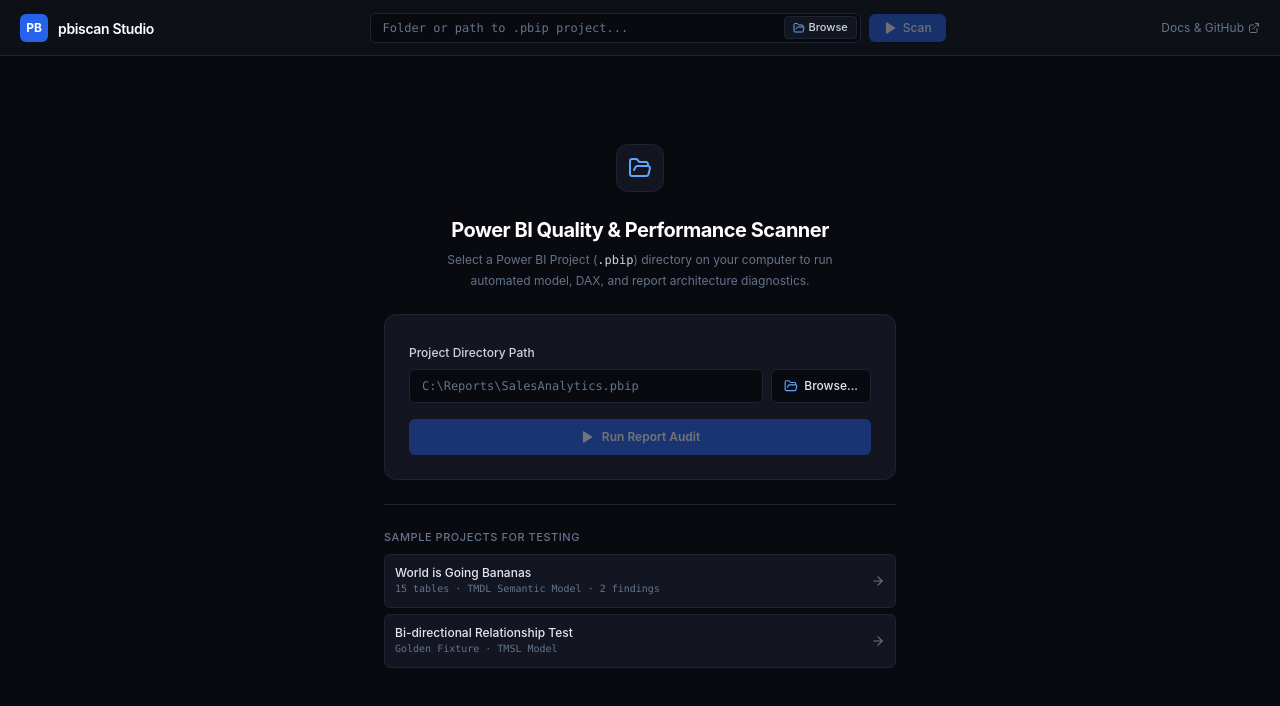
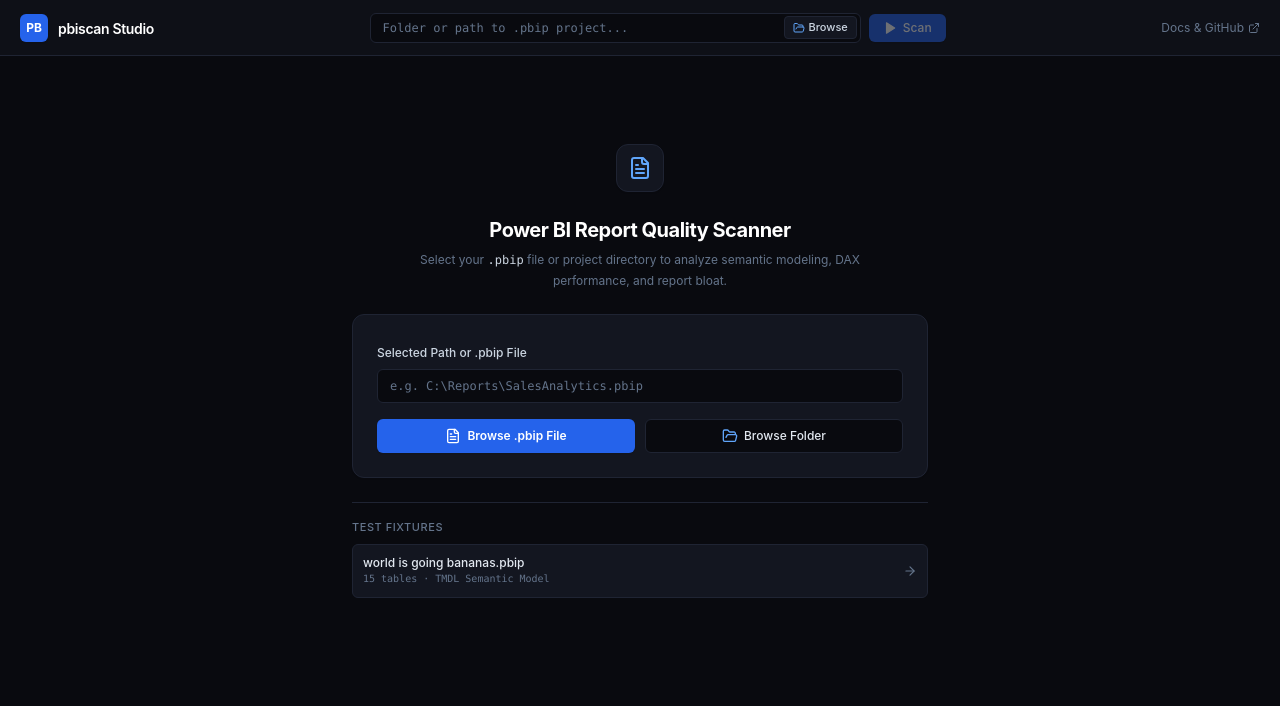
Before and after one commit to KULLOLLITARUN/Power-BI-Report-Quality-Performance-Scanner, a React app in the folder studio-ui/: page / in a window 1280 px wide. Shown: the top 706 px of the page. Built offline with nearby package versions, Linux system fonts and the light colour scheme; the HTML template or start-up script is replaced by a standard one.

Commit message:
feat(studio): Add dedicated Browse .pbip File button with Windows file filter

```diff
--- a/studio-ui/src/App.tsx
+++ b/studio-ui/src/App.tsx
@@ -20,11 +20,11 @@
   ArrowRight,
   ShieldCheck,
   Zap,
-  HardDrive
+  HardDrive,
+  FileText
 } from 'lucide-react';
 
 export const App: React.FC = () => {
-  // Initial state is null — no auto-loaded summary!
   const [scanResult, setScanResult] = useState<ScanResult | null>(null);
   const [currentPath, setCurrentPath] = useState<string>('');
   const [loading, setLoading] = useState(false);
@@ -65,10 +65,14 @@
     }
   };
 
-  // Native Windows Folder Picker
-  const handleNativeBrowse = async () => {
+  // Native Windows File / Folder Picker
+  const handleNativeBrowse = async (mode: 'file' | 'folder' = 'file') => {
     try {
-      const res = await fetch('/api/native-dialog', { method: 'POST' });
+      const res = await fetch('/api/native-dialog', {
+        method: 'POST',
+        headers: { 'Content-Type': 'application/json' },
+        body: JSON.stringify({ mode }),
+      });
       if (res.ok) {
         const data = await res.json();
         if (!data.canceled && data.path) {
@@ -81,7 +85,7 @@
     }
   };
 
-  // Only auto-scan if explicit ?path= was passed in the URL
+  // Only auto-scan if explicit ?path= was passed in URL
   useEffect(() => {
     const urlParams = new URLSearchParams(window.location.search);
     const pathParam = urlParams.get('path');
@@ -123,7 +127,7 @@
         onPathChange={setCurrentPath}
         loading={loading}
         onRunScan={(p) => scanPath(p)}
-        onNativeBrowse={handleNativeBrowse}
+        onNativeBrowse={() => handleNativeBrowse('file')}
         onResetToHome={() => {
           setScanResult(null);
           setCurrentPath('');
@@ -133,7 +137,7 @@
 
       {/* Main Layout */}
       <div className="flex-1 flex overflow-hidden">
-        {/* Left Sidebar (Only visible when a project is loaded) */}
+        {/* Left Sidebar (Visible when report is loaded) */}
         {scanResult && (
           <Sidebar
             activeTab={activeTab}
@@ -149,7 +153,7 @@
           />
         )}
 
-        {/* Center Canvas */}
+        {/* Main Content Area */}
         <main className="flex-1 overflow-y-auto p-6 bg-studio-bg">
           {error && (
             <div className="max-w-4xl mx-auto mb-6 p-4 rounded-lg bg-red-500/10 border border-red-500/30 text-red-300 text-xs flex items-center justify-between">
@@ -158,10 +162,10 @@
                 <span><strong>Scan Error:</strong> {error}</span>
               </div>
               <button
-                onClick={handleNativeBrowse}
+                onClick={() => handleNativeBrowse('file')}
                 className="underline hover:text-white font-medium ml-4 text-xs"
               >
-                Browse Another Folder
+                Browse .pbip File
               </button>
             </div>
           )}
@@ -169,13 +173,13 @@
           {loading ? (
             <div className="h-full flex flex-col items-center justify-center py-28 text-studio-subtle gap-3">
               <RefreshCw className="w-7 h-7 animate-spin text-blue-500" />
-              <div className="text-sm font-semibold text-white">Running Static Quality &amp; Performance Audit...</div>
-              <div className="text-xs text-studio-subtle font-mono">Checking 11 semantic model, DAX, and canvas rules</div>
+              <div className="text-sm font-semibold text-white">Analyzing Power BI Artifacts...</div>
+              <div className="text-xs text-studio-subtle font-mono">Running 11 static model, DAX, and visual checks</div>
             </div>
           ) : scanResult ? (
-            /* Active Project Audit View */
+            /* Active Project Audit Dashboard */
             <div className="max-w-6xl mx-auto space-y-5">
-              {/* Tab 1: Audit Overview */}
+              {/* Tab 1: Dashboard Overview */}
               {activeTab === 'dashboard' && (
                 <div className="space-y-5">
                   <HealthScorecard
@@ -223,7 +227,7 @@
                 </div>
               )}
 
-              {/* Tab 2: Model Map */}
+              {/* Tab 2: Model Architecture */}
               {activeTab === 'model-map' && (
                 <div className="h-[calc(100vh-8.5rem)]">
                   <ModelMap
@@ -233,7 +237,7 @@
                 </div>
               )}
 
-              {/* Tab 3: DAX Explorer */}
+              {/* Tab 3: DAX Measures */}
               {activeTab === 'dax-explorer' && (
                 <div>
                   <DaxExplorer
@@ -244,7 +248,7 @@
                 </div>
               )}
 
-              {/* Tab 4: Report Pages */}
+              {/* Tab 4: Visual Pages */}
               {activeTab === 'pages' && (
                 <div>
                   <PagesViewer
@@ -255,26 +259,25 @@
               )}
             </div>
           ) : (
-            /* Clean Landing / File Selection State (Human Developer UI) */
-            <div className="max-w-2xl mx-auto py-16 text-center space-y-6">
+            /* Clean Landing Screen (Human-Crafted Tool) */
+            <div className="max-w-xl mx-auto py-16 text-center space-y-6">
               <div className="w-12 h-12 rounded-xl bg-studio-card border border-studio-border flex items-center justify-center text-blue-400 mx-auto shadow-sm">
-                <FolderOpen className="w-6 h-6" />
+                <FileText className="w-6 h-6" />
               </div>
 
               <div>
                 <h2 className="text-xl font-bold text-white tracking-tight">
-                  Power BI Quality &amp; Performance Scanner
+                  Power BI Report Quality Scanner
                 </h2>
                 <p className="text-xs text-studio-subtle mt-1.5 max-w-md mx-auto leading-relaxed">
-                  Select a Power BI Project (<span className="font-mono text-slate-300">.pbip</span>) directory on your computer to run automated model, DAX, and report architecture diagnostics.
+                  Select your <span className="font-mono text-slate-300">.pbip</span> file or project directory to analyze semantic modeling, DAX performance, and report bloat.
                 </p>
               </div>
 
-              {/* Action Box */}
-              <div className="p-6 rounded-xl bg-studio-card border border-studio-border text-left space-y-4 max-w-lg mx-auto shadow-sm">
+              {/* Action Box with .pbip file browse button */}
+              <div className="p-6 rounded-xl bg-studio-card border border-studio-border text-left space-y-4 shadow-sm">
                 <div className="space-y-1.5">
-                  <label className="text-xs font-medium text-slate-300">Project Directory Path</label>
-                  <div className="flex gap-2">
+                  <label className="text-xs font-medium text-slate-300">Selected Path or .pbip File</label>
                   <input
                     type="text"
                     value={currentPath}
@@ -282,33 +285,46 @@
                     onKeyDown={(e) => {
                       if (e.key === 'Enter') scanPath(currentPath);
                     }}
-                      placeholder="C:\Reports\SalesAnalytics.pbip"
-                      className="flex-1 px-3 py-2 bg-studio-bg border border-studio-border rounded-md text-xs text-studio-text placeholder-studio-subtle font-mono focus:outline-none focus:border-blue-500"
+                    placeholder="e.g. C:\Reports\SalesAnalytics.pbip"
+                    className="w-full px-3 py-2 bg-studio-bg border border-studio-border rounded-md text-xs text-studio-text placeholder-studio-subtle font-mono focus:outline-none focus:border-blue-500"
                   />
-                    <button
-                      onClick={handleNativeBrowse}
-                      className="px-3 py-2 rounded-md bg-studio-bg hover:bg-studio-border text-slate-200 border border-studio-border text-xs font-medium flex items-center gap-1.5 transition shrink-0"
-                    >
-                      <FolderOpen className="w-3.5 h-3.5 text-blue-400" />
-                      <span>Browse...</span>
-                    </button>
-                  </div>
                 </div>
 
+                {/* Primary Browse Action Buttons */}
+                <div className="grid grid-cols-2 gap-2.5">
                   <button
-                  onClick={() => scanPath(currentPath)}
-                  disabled={!currentPath.trim()}
-                  className="w-full py-2.5 rounded-md bg-blue-600 hover:bg-blue-500 text-white font-semibold text-xs transition flex items-center justify-center gap-2 shadow-sm disabled:opacity-40 disabled:cursor-not-allowed"
+                    onClick={() => handleNativeBrowse('file')}
+                    className="py-2 px-3 rounded-md bg-blue-600 hover:bg-blue-500 text-white text-xs font-semibold flex items-center justify-center gap-1.5 transition shadow-sm"
                   >
-                  <Play className="w-3.5 h-3.5 fill-white" />
-                  <span>Run Report Audit</span>
+                    <FileText className="w-4 h-4" />
+                    <span>Browse .pbip File</span>
+                  </button>
+
+                  <button
+                    onClick={() => handleNativeBrowse('folder')}
+                    className="py-2 px-3 rounded-md bg-studio-bg hover:bg-studio-border text-slate-200 border border-studio-border text-xs font-medium flex items-center justify-center gap-1.5 transition"
+                  >
+                    <FolderOpen className="w-4 h-4 text-blue-400" />
+                    <span>Browse Folder</span>
                   </button>
                 </div>
 
+                {/* Run Audit Button */}
+                {currentPath.trim() && (
+                  <button
+                    onClick={() => scanPath(currentPath)}
+                    className="w-full py-2 rounded-md bg-emerald-600 hover:bg-emerald-500 text-white font-semibold text-xs transition flex items-center justify-center gap-2 shadow-sm"
+                  >
+                    <Play className="w-3.5 h-3.5 fill-white" />
+                    <span>Run Quality Audit</span>
+                  </button>
+                )}
+              </div>
+
               {/* Sample Projects */}
-              <div className="pt-6 border-t border-studio-border max-w-lg mx-auto text-left space-y-2">
+              <div className="pt-4 border-t border-studio-border text-left space-y-2">
                 <div className="text-[11px] font-medium text-studio-subtle uppercase tracking-wider">
-                  Sample Projects for Testing
+                  Test Fixtures
                 </div>
                 <div className="space-y-1.5">
                   <button
@@ -316,19 +332,8 @@
                     className="w-full p-2.5 rounded-md bg-studio-card hover:bg-studio-cardHover border border-studio-border text-left transition flex items-center justify-between text-xs"
                   >
                     <div>
-                      <div className="font-medium text-slate-200">World is Going Bananas</div>
-                      <div className="text-[10px] font-mono text-studio-subtle">15 tables · TMDL Semantic Model · 2 findings</div>
-                    </div>
-                    <ArrowRight className="w-3.5 h-3.5 text-studio-subtle" />
-                  </button>
-
-                  <button
-                    onClick={() => scanPath('tests/golden/test_bidirectional')}
-                    className="w-full p-2.5 rounded-md bg-studio-card hover:bg-studio-cardHover border border-studio-border text-left transition flex items-center justify-between text-xs"
-                  >
-                    <div>
-                      <div className="font-medium text-slate-200">Bi-directional Relationship Test</div>
-                      <div className="text-[10px] font-mono text-studio-subtle">Golden Fixture · TMSL Model</div>
+                      <div className="font-medium text-slate-200">world is going bananas.pbip</div>
+                      <div className="text-[10px] font-mono text-studio-subtle">15 tables · TMDL Semantic Model</div>
                     </div>
                     <ArrowRight className="w-3.5 h-3.5 text-studio-subtle" />
                   </button>
@@ -339,7 +344,7 @@
         </main>
       </div>
 
-      {/* In-App File Browser Modal Fallback */}
+      {/* In-App Explorer Modal */}
       <FileBrowserModal
         isOpen={isBrowserOpen}
         onClose={() => setIsBrowserOpen(false)}
```
Also changed, not shown: 1 other file (tests, documents, lock files or other folders). Lines whose indentation alone changed are shown as unchanged.
